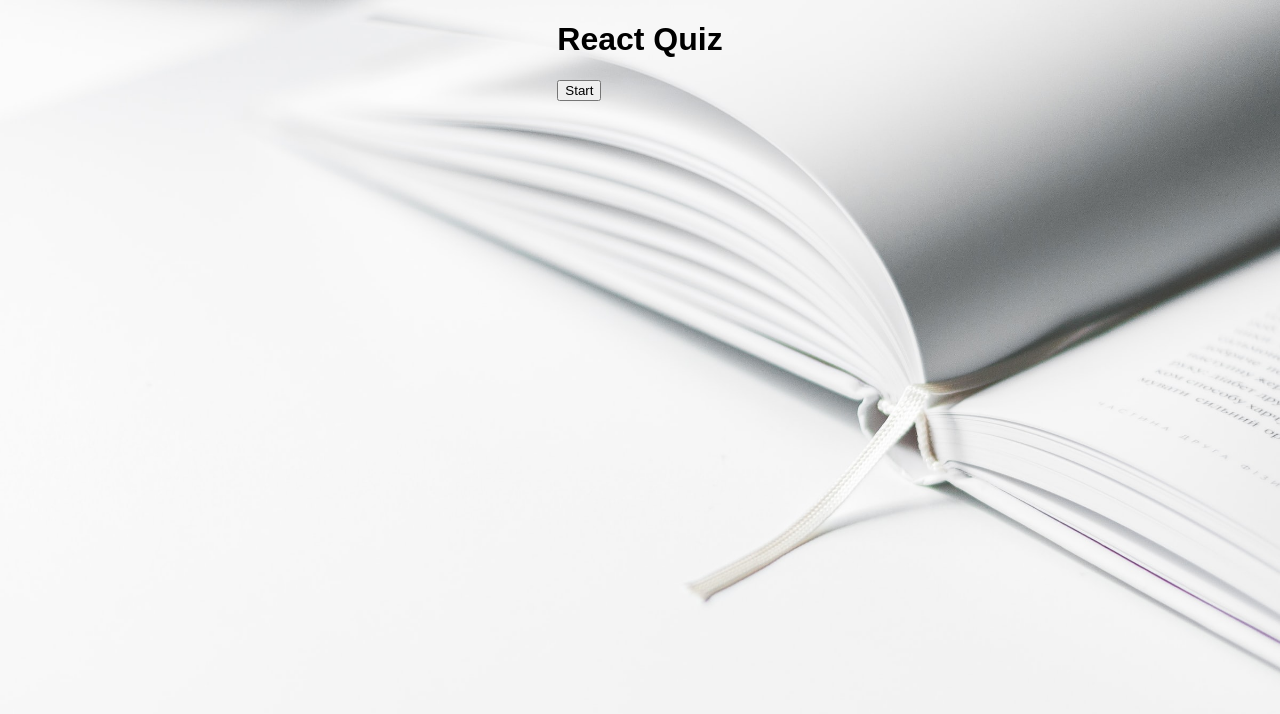
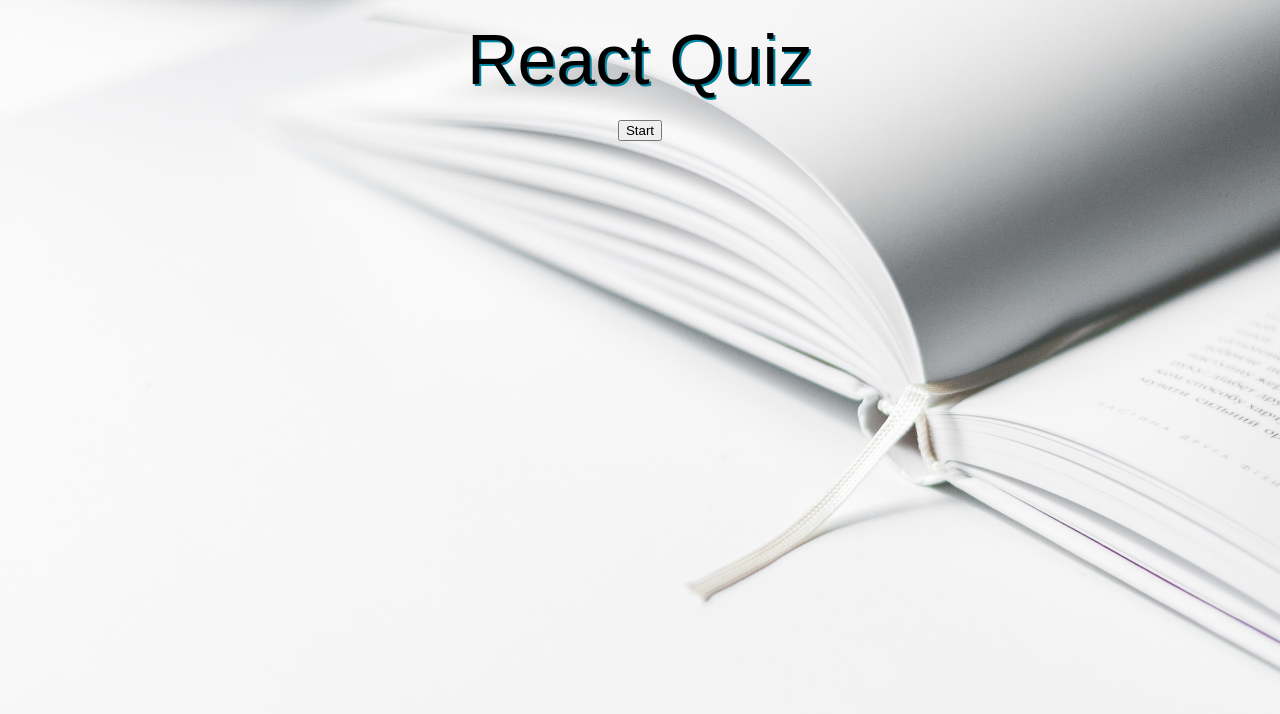
Before and after one commit to AlexandepR/lend-learn, a React (Create React App) app: page / in a window 1280 px wide. Shown: the top 714 px of the page. Built offline with nearby package versions, Linux system fonts and the light colour scheme; the HTML template or start-up script is replaced by a standard one.

Commit message:
appStyle_addStyle_start

```diff
--- a/src/App.tsx
+++ b/src/App.tsx
@@ -1,7 +1,7 @@
 import React, {useState} from 'react';
 import {Difficulty, fetchQuizQuestions, QuestionState} from "./API";
 import QuestionsCard from "./components/QuestionsCard";
-import {GlobalStyle} from "./App.style";
+import {GlobalStyle, Wrapper} from "./App.style";
 
 const TOTAL_QUESTIONS = 10
 
@@ -65,7 +65,7 @@
     return (
         <>
             <GlobalStyle/>
-        <div className="App">
+        <Wrapper>
             <h1>React Quiz</h1>
             {gameOver || userAnswers.length === TOTAL_QUESTIONS ? (
                 <button className='buttonStart' onClick={startTrivia}>
@@ -91,7 +91,7 @@
                     </button> : null
             }
 
-        </div>
+        </Wrapper>
         </>
     );
 }
```
